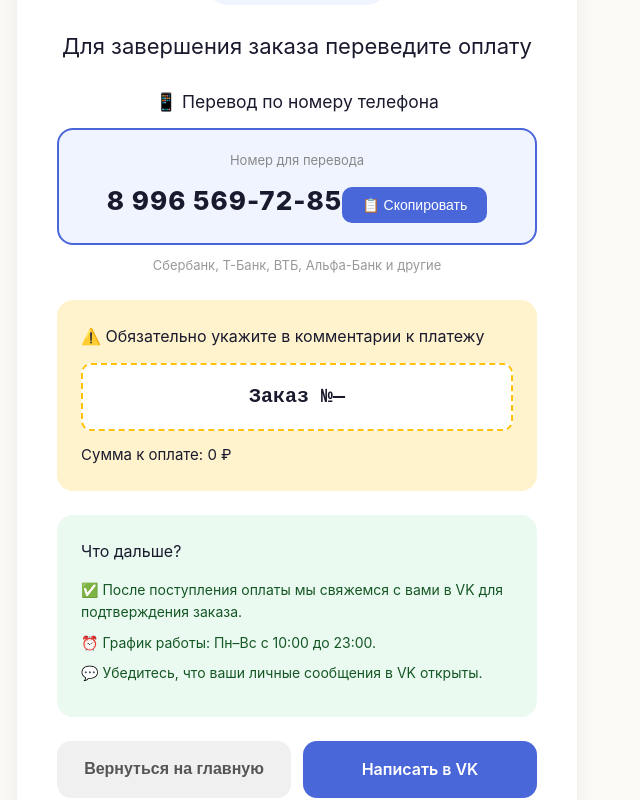
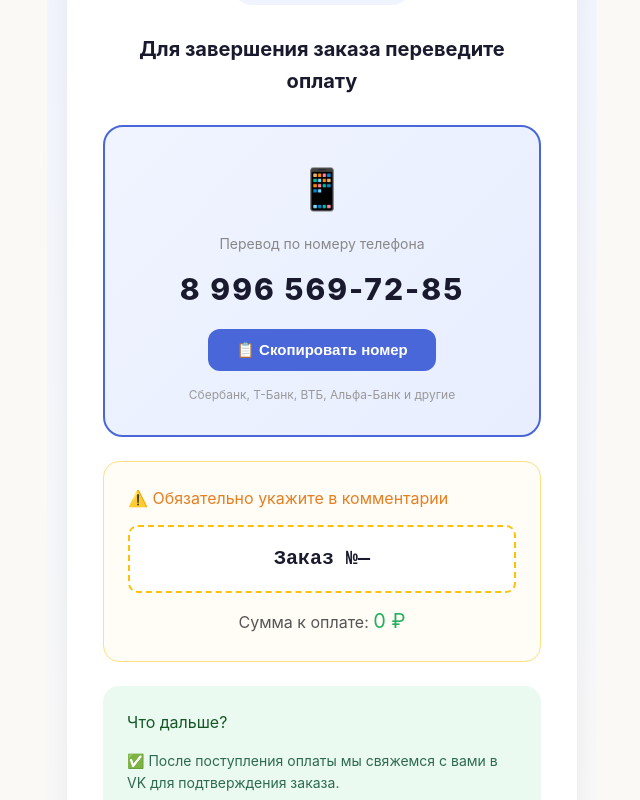
Before and after one commit to PlayfulHands/conspect-buro, a Vue app in the folder frontend/: page /payment in a window 1280 px wide. Shown: the part 200-1000 px from the top of the page, without its empty margins (43-683 px from the left). Built offline with nearby package versions, Linux system fonts and the light colour scheme.

Commit message:
Use bank QR code image

```diff
--- a/frontend/src/views/PaymentView.vue
+++ b/frontend/src/views/PaymentView.vue
@@ -13,25 +13,27 @@
 
         <h2>Для завершения заказа переведите оплату</h2>
 
-        <!-- Инструкция по оплате -->
-        <div class="manual-section">
-          <h3>📱 Перевод по номеру телефона</h3>
-          <div class="phone-box">
-            <span class="phone-label">Номер для перевода</span>
-            <span class="phone-number">8 996 569-72-85</span>
-            <button class="copy-btn" @click="copyPhone">📋 Скопировать</button>
-          </div>
-          <p class="bank-hint">Сбербанк, Т-Банк, ВТБ, Альфа-Банк и другие</p>
+        <!-- Блок с номером телефона -->
+        <div class="phone-section">
+          <div class="phone-icon">📱</div>
+          <p class="phone-label">Перевод по номеру телефона</p>
+          <div class="phone-number">8 996 569-72-85</div>
+          <button class="copy-btn" @click="copyPhone">
+            📋 Скопировать номер
+          </button>
+          <p class="phone-hint">Сбербанк, Т-Банк, ВТБ, Альфа-Банк и другие</p>
         </div>
 
+        <!-- Инструкция -->
         <div class="instruction">
-          <h3>⚠️ Обязательно укажите в комментарии к платежу</h3>
+          <h3>⚠️ Обязательно укажите в комментарии</h3>
           <div class="comment-box">
             <code>Заказ №{{ orderId }}</code>
           </div>
-          <p>Сумма к оплате: <strong>{{ price }} ₽</strong></p>
+          <p class="instruction-sum">Сумма к оплате: <strong>{{ price }} ₽</strong></p>
         </div>
 
+        <!-- Что дальше -->
         <div class="next-steps">
           <h3>Что дальше?</h3>
           <p>✅ После поступления оплаты мы свяжемся с вами в VK для подтверждения заказа.</p>
@@ -40,7 +42,7 @@
         </div>
 
         <div class="btn-row">
-          <button class="btn-primary" @click="$router.push('/')">Вернуться на главную</button>
+          <button class="btn-home" @click="$router.push('/')">Вернуться на главную</button>
           <a href="https://vk.com/konspektps" target="_blank" class="btn-vk">Написать в VK</a>
         </div>
       </div>
@@ -64,35 +66,209 @@ function copyPhone() {
 </script>
 
 <style scoped>
-.payment-page { min-height: 100vh; background: #faf9f6; }
-.payment-header { display: flex; align-items: center; gap: 30px; padding: 20px 40px; background: white; border-bottom: 1px solid #eee; }
-.payment-header h1 { font-size: 22px; }
-.logo { font-size: 16px; font-weight: 600; color: #4a67d9; cursor: pointer; }
-.payment-container { max-width: 600px; margin: 40px auto; padding: 0 20px; }
-.payment-card { background: white; border-radius: 20px; padding: 40px; box-shadow: 0 2px 16px rgba(0,0,0,0.06); text-align: center; }
-.order-badge { display: inline-block; background: #f0f4ff; color: #4a67d9; padding: 10px 24px; border-radius: 30px; font-weight: 700; font-size: 18px; margin-bottom: 24px; }
-h2 { font-size: 22px; margin-bottom: 24px; }
-.manual-section { margin-bottom: 24px; }
-.manual-section h3 { margin-bottom: 12px; }
-.phone-box { padding: 20px; background: #f0f4ff; border-radius: 16px; border: 2px solid #4a67d9; }
-.phone-label { font-size: 13px; color: #888; display: block; margin-bottom: 6px; }
-.phone-number { font-size: 26px; font-weight: 800; color: #1a1a2e; letter-spacing: 1px; }
-.copy-btn { background: #4a67d9; color: white; border: none; padding: 10px 20px; border-radius: 10px; cursor: pointer; margin-top: 10px; font-size: 14px; }
-.copy-btn:hover { background: #3a54c0; }
-.bank-hint { font-size: 13px; color: #999; margin-top: 10px; }
-.instruction { background: #fff3cd; padding: 24px; border-radius: 16px; margin-bottom: 24px; text-align: left; }
-.instruction h3 { margin-bottom: 14px; font-size: 16px; }
-.comment-box { background: white; padding: 16px; border-radius: 10px; margin: 12px 0; text-align: center; border: 2px dashed #ffc107; }
-.comment-box code { font-size: 20px; font-weight: 700; color: #1a1a2e; }
-.next-steps { background: #eafaf1; padding: 24px; border-radius: 16px; margin-bottom: 24px; text-align: left; }
-.next-steps h3 { margin-bottom: 14px; font-size: 16px; }
-.next-steps p { font-size: 14px; color: #155724; margin: 8px 0; }
-.btn-row { display: flex; gap: 12px; }
-.btn-primary, .btn-vk { flex: 1; padding: 16px; border: none; border-radius: 14px; font-size: 16px; font-weight: 600; cursor: pointer; text-align: center; text-decoration: none; }
-.btn-primary { background: #f0f0f0; color: #555; }
-.btn-vk { background: #4a67d9; color: white; }
+.payment-page {
+  min-height: 100vh;
+  background: linear-gradient(180deg, #f0f4ff 0%, #faf9f6 100%);
+}
+
+.payment-header {
+  display: flex;
+  align-items: center;
+  gap: 30px;
+  padding: 20px 40px;
+  background: white;
+  border-bottom: 1px solid #eee;
+}
+.payment-header h1 {
+  font-size: 22px;
+  color: #1a1a2e;
+}
+.logo {
+  font-size: 16px;
+  font-weight: 600;
+  color: #4a67d9;
+  cursor: pointer;
+  transition: color 0.3s;
+}
+.logo:hover {
+  color: #3a54c0;
+}
+
+.payment-container {
+  max-width: 550px;
+  margin: 40px auto;
+  padding: 0 20px;
+}
+
+.payment-card {
+  background: white;
+  border-radius: 24px;
+  padding: 40px 36px;
+  box-shadow: 0 4px 24px rgba(0,0,0,0.06);
+  text-align: center;
+}
+
+.order-badge {
+  display: inline-block;
+  background: #f0f4ff;
+  color: #4a67d9;
+  padding: 10px 24px;
+  border-radius: 30px;
+  font-weight: 700;
+  font-size: 18px;
+  margin-bottom: 28px;
+}
+
+h2 {
+  font-size: 20px;
+  margin-bottom: 28px;
+  color: #1a1a2e;
+  font-weight: 700;
+}
+
+/* Блок с номером */
+.phone-section {
+  background: linear-gradient(135deg, #f0f4ff, #e8eeff);
+  border: 2px solid #4a67d9;
+  border-radius: 20px;
+  padding: 30px 20px;
+  margin-bottom: 24px;
+}
+.phone-icon {
+  font-size: 40px;
+  margin-bottom: 12px;
+}
+.phone-label {
+  font-size: 14px;
+  color: #888;
+  margin-bottom: 10px;
+}
+.phone-number {
+  font-size: 30px;
+  font-weight: 800;
+  color: #1a1a2e;
+  letter-spacing: 2px;
+  margin-bottom: 16px;
+}
+.copy-btn {
+  background: #4a67d9;
+  color: white;
+  border: none;
+  padding: 12px 28px;
+  border-radius: 12px;
+  cursor: pointer;
+  font-size: 15px;
+  font-weight: 600;
+  transition: all 0.3s;
+}
+.copy-btn:hover {
+  background: #3a54c0;
+  transform: translateY(-1px);
+}
+.phone-hint {
+  font-size: 12px;
+  color: #999;
+  margin-top: 14px;
+}
+
+/* Инструкция */
+.instruction {
+  background: #fffdf5;
+  border: 1px solid #ffe082;
+  border-radius: 16px;
+  padding: 24px;
+  margin-bottom: 24px;
+  text-align: left;
+}
+.instruction h3 {
+  margin-bottom: 14px;
+  font-size: 16px;
+  color: #e67e22;
+}
+.comment-box {
+  background: white;
+  padding: 16px;
+  border-radius: 10px;
+  margin: 12px 0;
+  text-align: center;
+  border: 2px dashed #ffc107;
+}
+.comment-box code {
+  font-size: 20px;
+  font-weight: 700;
+  color: #1a1a2e;
+}
+.instruction-sum {
+  text-align: center;
+  font-size: 16px;
+  margin-top: 8px;
+  color: #555;
+}
+.instruction-sum strong {
+  color: #27ae60;
+  font-size: 20px;
+}
+
+/* Что дальше */
+.next-steps {
+  background: #eafaf1;
+  border-radius: 16px;
+  padding: 24px;
+  margin-bottom: 24px;
+  text-align: left;
+}
+.next-steps h3 {
+  margin-bottom: 14px;
+  font-size: 16px;
+  color: #155724;
+}
+.next-steps p {
+  font-size: 14px;
+  color: #2d6a4f;
+  margin: 8px 0;
+}
+
+/* Кнопки */
+.btn-row {
+  display: flex;
+  gap: 12px;
+}
+.btn-home, .btn-vk {
+  flex: 1;
+  padding: 16px;
+  border: none;
+  border-radius: 14px;
+  font-size: 15px;
+  font-weight: 600;
+  cursor: pointer;
+  text-align: center;
+  text-decoration: none;
+  transition: all 0.3s;
+}
+.btn-home {
+  background: #f0f0f0;
+  color: #555;
+}
+.btn-home:hover {
+  background: #e0e0e0;
+}
+.btn-vk {
+  background: #4a67d9;
+  color: white;
+}
+.btn-vk:hover {
+  background: #3a54c0;
+}
+
 @media (max-width: 500px) {
-  .payment-card { padding: 20px; }
-  .btn-row { flex-direction: column; }
+  .payment-card {
+    padding: 24px 16px;
+  }
+  .phone-number {
+    font-size: 24px;
+  }
+  .btn-row {
+    flex-direction: column;
+  }
 }
 </style>
```
